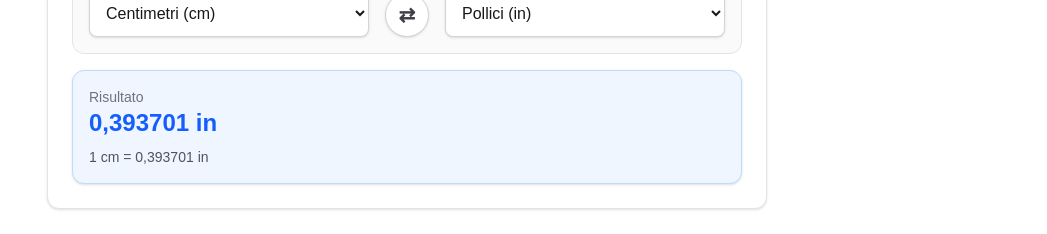
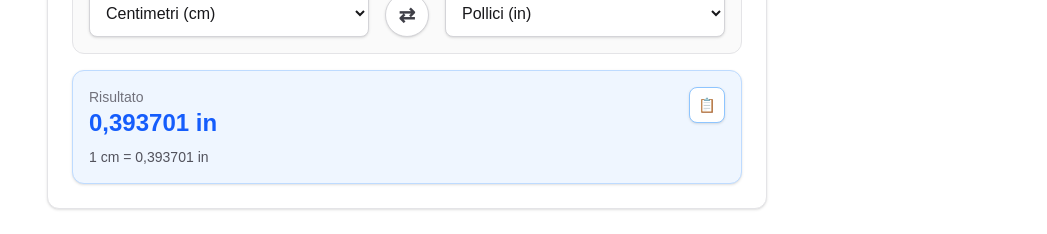
Before and after one commit to elpablo/calcolafacile, a Next.js app: page /it/oz-a-g in a window 1280 px wide. Shown: the part 431-665 px from the top of the page, without its empty margins (233-1280 px from the left). Built offline with nearby package versions, Linux system fonts and the light colour scheme.

Commit message:
Enhance ResultBox component with copy functionality and update usage in calculators

```diff
--- a/src/app/it/calcolo-percentuale/PercentageCalculator.js
+++ b/src/app/it/calcolo-percentuale/PercentageCalculator.js
@@ -239,7 +239,7 @@ export default function PercentageCalculator() {
                 </>
             )}
 
-            <ResultBox>
+            <ResultBox copyText={`${result.title}: ${result.value}`}>
                 <p className="text-sm text-zinc-500 dark:text-zinc-400">{result.title}</p>
                 <p className="text-2xl font-bold text-blue-600 dark:text-blue-300">
                     {result.value}
--- a/src/app/it/calcolo-sconto-inverso/ReverseDiscountCalculator.js
+++ b/src/app/it/calcolo-sconto-inverso/ReverseDiscountCalculator.js
@@ -71,7 +71,7 @@ export default function ReverseDiscountCalculator() {
                 placeholder="Es. 30"
             />
 
-            <ResultBox>
+            <ResultBox copyText={isValid ? `${formatEuro(prezzoOriginale)} €` : ""}>
                 <p className="text-sm text-zinc-500 dark:text-zinc-400">Prezzo originale</p>
                 <p className="text-2xl font-bold text-blue-600 dark:text-blue-300">
                     {formatEuro(prezzoOriginale)} €
--- a/src/app/it/calcolo-stipendio-netto/SalaryCalculator.js
+++ b/src/app/it/calcolo-stipendio-netto/SalaryCalculator.js
@@ -55,7 +55,7 @@ export default function SalaryCalculator() {
                 helpText="Inserisci la retribuzione annua lorda"
             />
 
-            <ResultBox>
+            <ResultBox copyText={isValid ? `${formatEuro(nettoMensile)} € al mese` : ""}>
                 <p className="text-sm text-zinc-500 dark:text-zinc-400">Netto mensile stimato</p>
                 <p className="text-2xl font-bold text-blue-600 dark:text-blue-300">
                     {formatEuro(nettoMensile)} €
--- a/src/app/it/convertitore-unita/UnitConverter.js
+++ b/src/app/it/convertitore-unita/UnitConverter.js
@@ -294,7 +294,7 @@ export default function UnitConverter({
                 </div>
             </div>
 
-            <ResultBox>
+            <ResultBox copyText={isValid ? `${formatNumber(numericAmount)} ${fromUnit} = ${formatNumber(result)} ${toUnit}` : ""}>
                 <p className="text-sm text-zinc-500 dark:text-zinc-400">Risultato</p>
                 <p className="text-2xl font-bold text-blue-600 dark:text-blue-300">
                     {formatNumber(result)} {toUnit}
--- a/src/components/ToolLayout.js
+++ b/src/components/ToolLayout.js
@@ -1,3 +1,6 @@
+"use client";
+
+import { useRef, useState } from "react";
 import Link from "next/link";
 
 const defaultRelatedTools = [
@@ -78,10 +81,44 @@ export function ToolInput({
     );
 }
 
-export function ResultBox({ children }) {
+export function ResultBox({ children, copyText }) {
+    const contentRef = useRef(null);
+    const [copied, setCopied] = useState(false);
+
+    const handleCopy = async () => {
+        try {
+            const text = copyText ?? contentRef.current?.innerText;
+
+            if (text) {
+                await navigator.clipboard.writeText(text);
+                setCopied(true);
+                window.setTimeout(() => setCopied(false), 1200);
+            }
+        } catch (err) {
+            console.error("Errore copia:", err);
+        }
+    };
+
     return (
         <div className="mt-4 rounded-xl border border-blue-200 bg-blue-50 p-4 shadow-sm dark:border-blue-900/60 dark:bg-blue-950/40">
-            {children}
+            <div className="flex items-start justify-between gap-3">
+                <div ref={contentRef} className="flex-1">
+                    {children}
+                </div>
+                <button
+                    type="button"
+                    onClick={handleCopy}
+                    className={`flex h-9 min-w-9 items-center justify-center rounded-lg border text-sm font-medium shadow-sm transition hover:scale-105 active:scale-95 ${
+                        copied
+                            ? "border-green-300 bg-green-50 text-green-700 dark:border-green-700 dark:bg-green-950/40 dark:text-green-300"
+                            : "border-blue-300 bg-white text-zinc-700 hover:bg-blue-100 dark:border-blue-700 dark:bg-zinc-900 dark:text-zinc-100 dark:hover:bg-zinc-800"
+                    }`}
+                    aria-label={copied ? "Risultato copiato" : "Copia risultato"}
+                    title={copied ? "Copiato" : "Copia risultato"}
+                >
+                    {copied ? "✓" : "📋"}
+                </button>
+            </div>
         </div>
     );
 }
```
